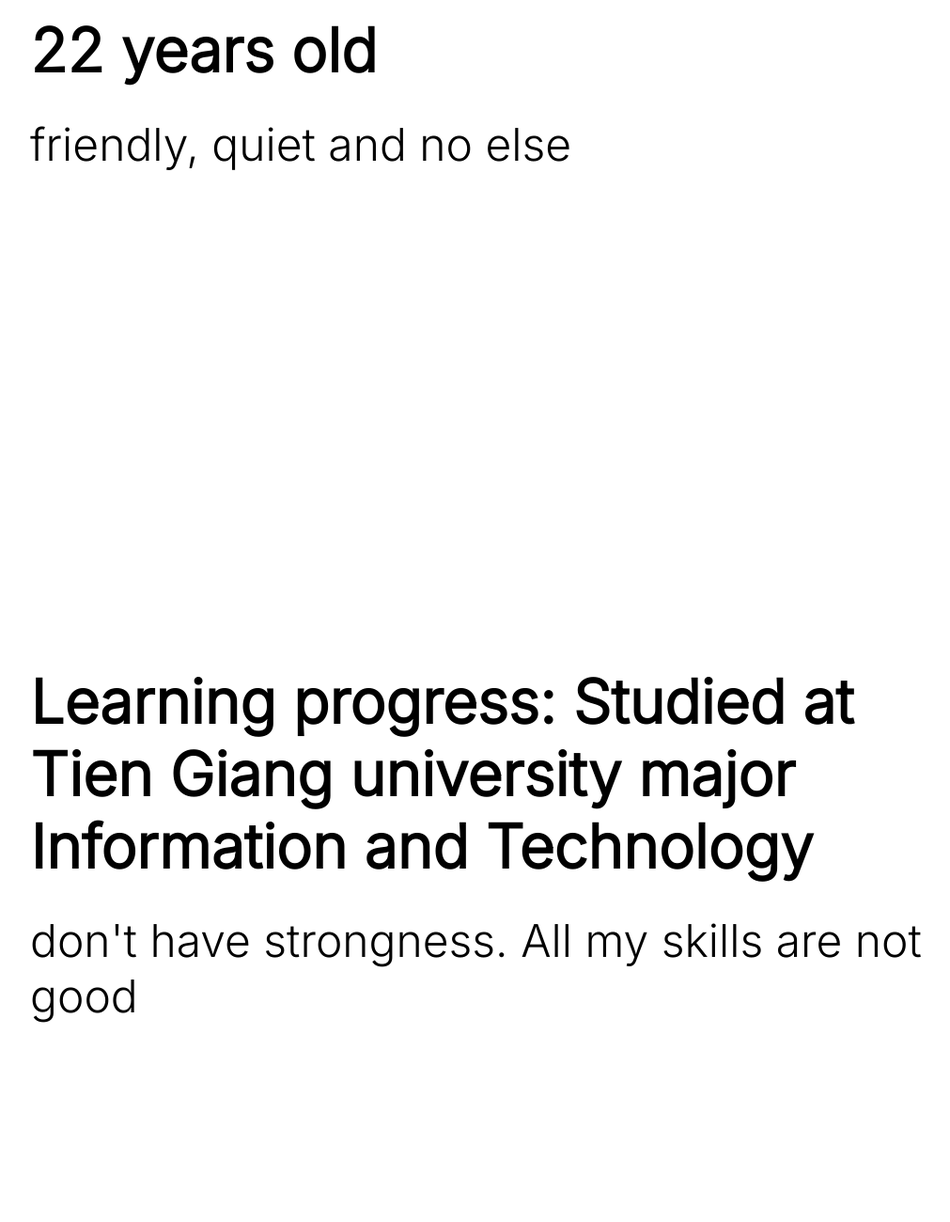
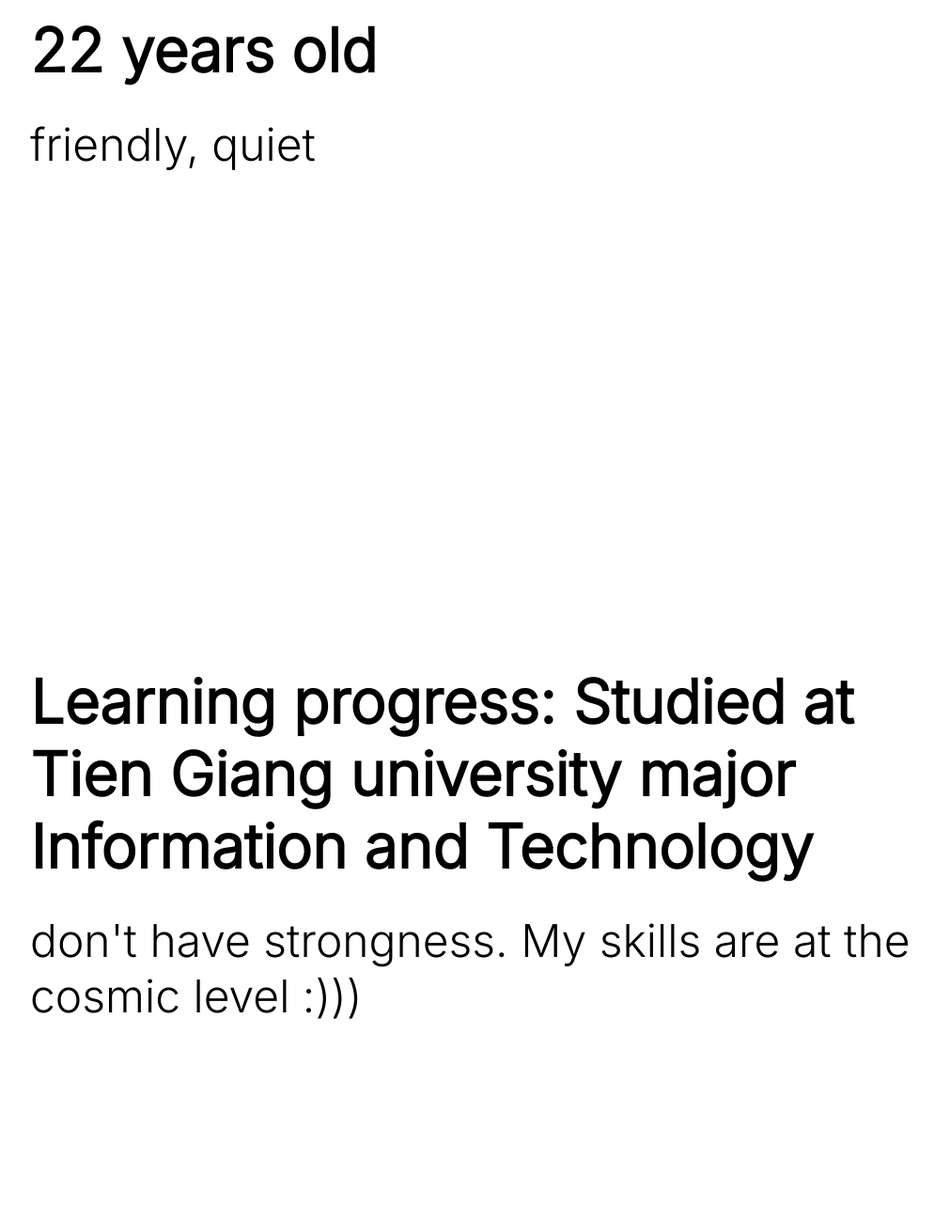
Before and after one commit to Bbromw/portfolio, a plain HTML site: page index.html in a window 1280 px wide. Shown: the part 1940-3240 px from the top of the page at 94% size, without its empty margins (96-1107 px from the left). Drawn offline with Linux system fonts and the light colour scheme.

Commit message:
adjust something as you commented

```diff
--- a/index.html
+++ b/index.html
@@ -25,18 +25,18 @@
     </section>
     <section>
       <h2>22 years old</h2>
-      <p>friendly, quiet and no else</p>
+      <p>friendly, quiet</p>
     </section>
     <section>
       <h2>Learning progress: Studied at Tien Giang university major Information and Technology</h2>
-      <p>don't have strongness. All my skills are not good</p>
+      <p>don't have strongness. My skills are at the cosmic level :)))</p>
     </section>
     <section>
       <h2>If try with best, not matter to be fail </h2>
     </section>
     <section>
       <h2>What I want to become: </h2>
-      <p>I want to be a programer</p>
+      <p>I want to be a programmer</p>
     </section>
     <section>
       <h2>Programing language</h2>
```
